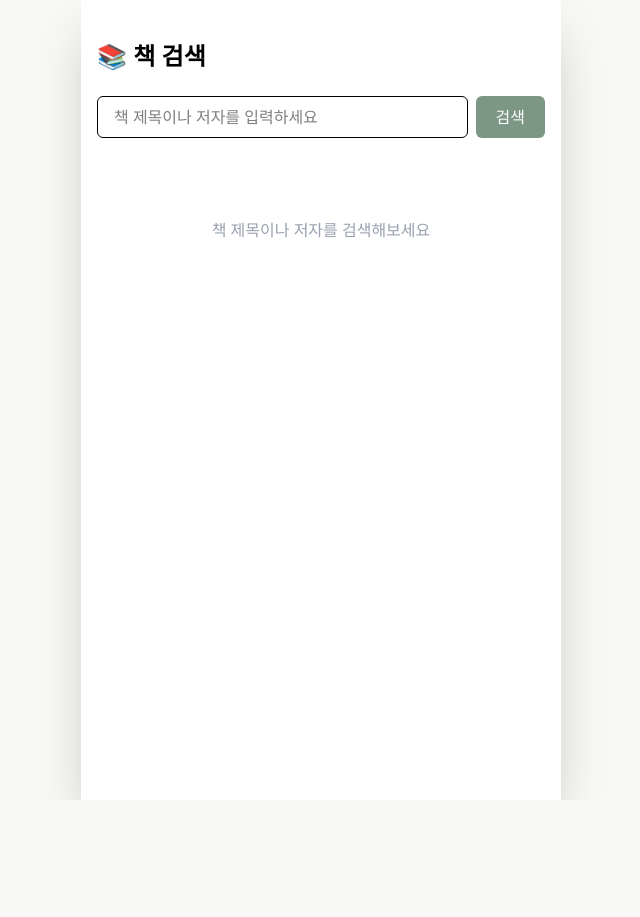
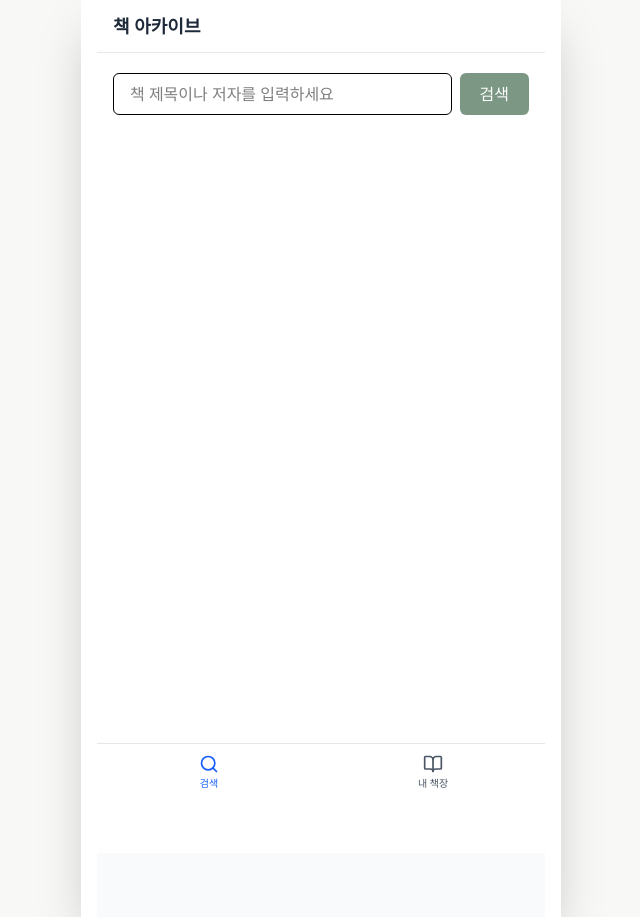
Before and after one commit to hyeon-aa/bookArchive, a Next.js app in the folder client/: page /books/search in a window 1280 px wide. Shown: the whole page, without its empty margins (319-959 px from the left). Before the commit the page ends 800 px from the top, so only its background shows below. Built offline with nearby package versions, Linux system fonts and the light colour scheme.

Commit message:
fix(front): 메인 레이아웃 추가로 인한 폴더구조 변경

```diff
--- a/client/app/books/search/page.tsx
+++ b/client/app/(main)/books/search/page.tsx
@@ -64,9 +64,7 @@
 
   return (
     <div className="min-h-screen bg-white">
-      <div className="max-w-3xl mx-auto px-4 py-10">
-        <h1 className="text-2xl font-bold mb-6">📚 책 검색</h1>
-
+      <div className="max-w-3xl mx-auto px-4 py-5">
         <div className="flex gap-2 mb-8">
           <input
             value={query}
@@ -85,12 +83,6 @@
         </div>
 
         {loading && <p className="text-gray-500">검색 중...</p>}
-
-        {!loading && books.length === 0 && (
-          <div className="text-center mt-20 text-gray-400">
-            <p>책 제목이나 저자를 검색해보세요</p>
-          </div>
-        )}
 
         <ul className="space-y-4">
           {books.map((book) => (
--- a/client/app/bookshelf/page.tsx
+++ b/client/app/(main)/bookshelf/page.tsx
@@ -30,9 +30,7 @@
 
   return (
     <div className="min-h-screen bg-white">
-      <div className="max-w-3xl mx-auto px-4 py-10">
-        <h1 className="text-2xl font-bold mb-6">📖 내 책장</h1>
-
+      <div className="max-w-3xl mx-auto px-4 py-5">
         {books.length === 0 ? (
           <div className="text-center text-gray-400 mt-20">
             아직 등록한 책이 없어요 📚
```
